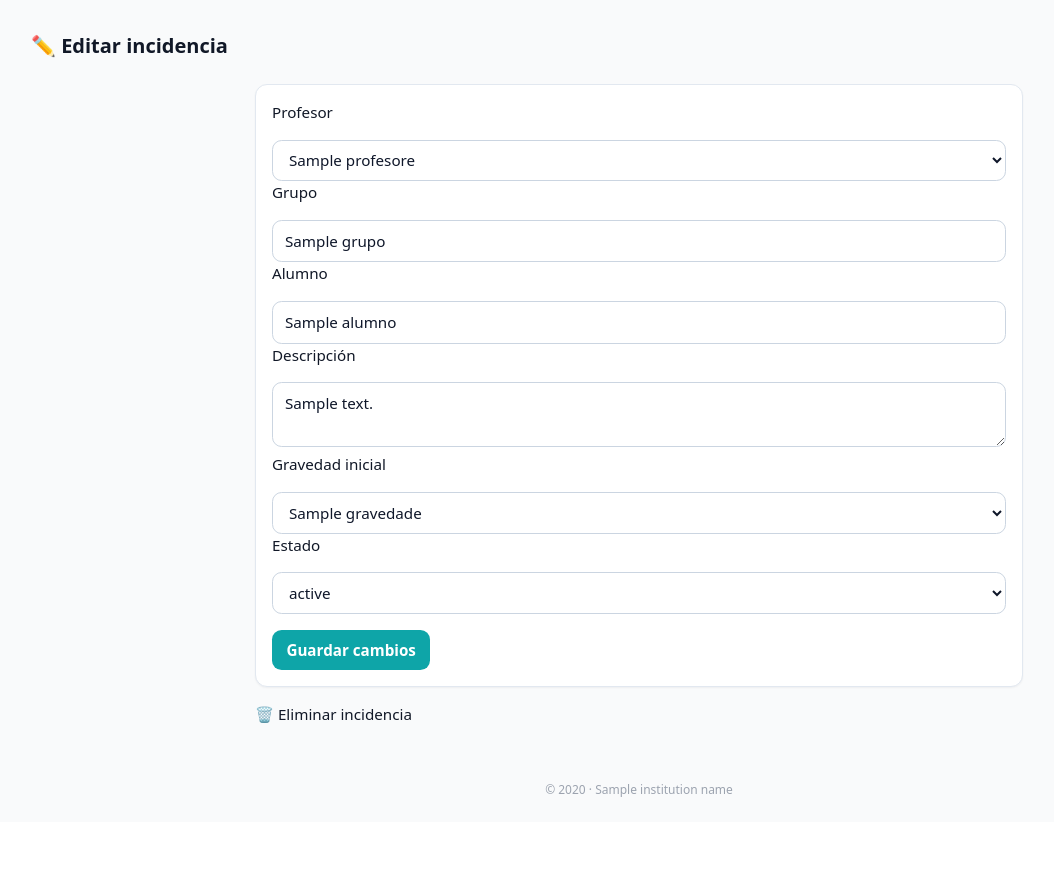
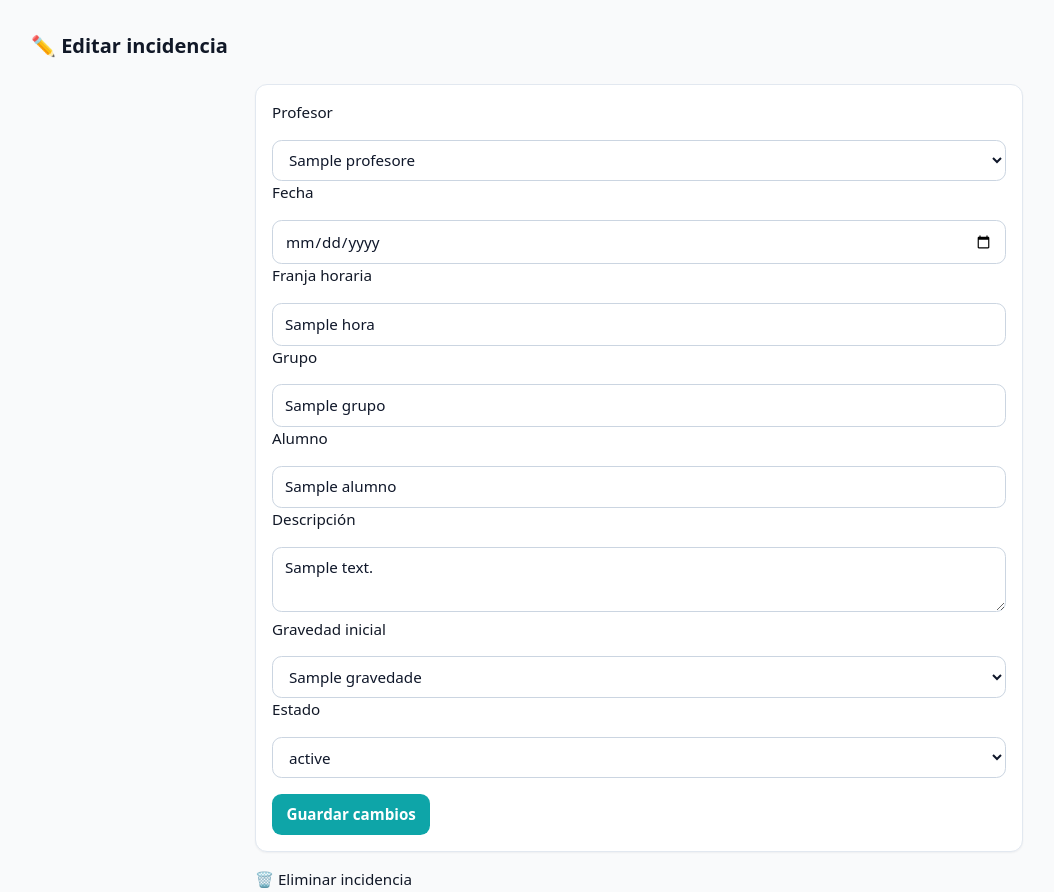
Before and after one commit to pablo-1974/AGB-incidencias, a FastAPI app: template templates/incidents/edit.html in a window 1280 px wide. Shown: the part 64-956 px from the top of the page, without its empty margins (1-1055 px from the left). Before the commit the page ends 861 px from the top, so only its background shows below. Run offline with FastAPI, Linux system fonts and the light colour scheme; the template is opened without the code that fills it: most values are stand-ins (such as "Sample title", 1, 10 or a date in 2020); grey boxes marked "Sample" are stand-in pictures; some libraries are stand-ins or nearby versions.

Commit message:
Add date and time input fields to edit incident

```diff
--- a/templates/incidents/edit.html
+++ b/templates/incidents/edit.html
@@ -25,6 +25,23 @@
         </option>
       {% endfor %}
     </select>
+
+    <label>Fecha</label>
+    <input
+      type="date"
+      name="fecha"
+      value="{{ incident.fecha }}"
+      class="input"
+      required
+    >
+
+    <label>Franja horaria</label>
+    <input
+      name="hora"
+      value="{{ incident.hora }}"
+      class="input"
+      required
+    >
 
     <label>Grupo</label>
     <input
```
